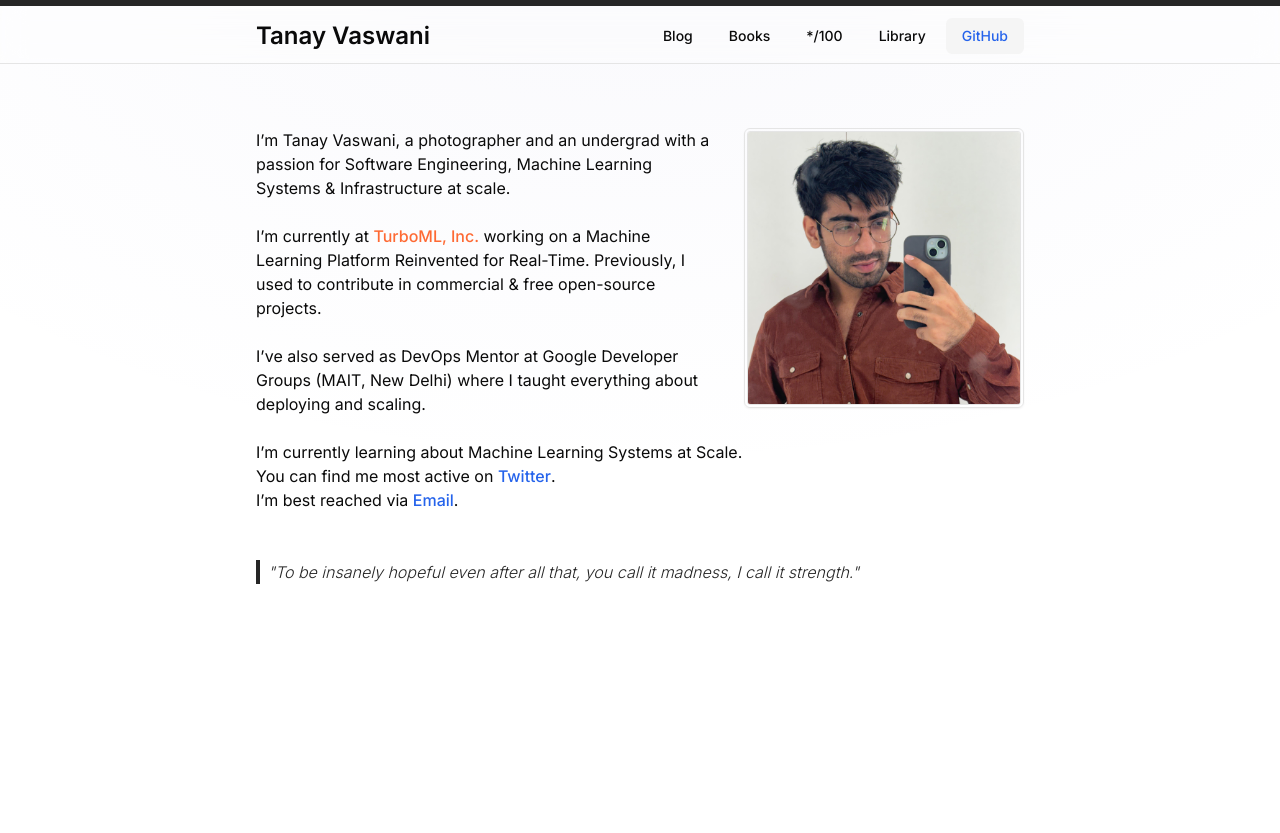
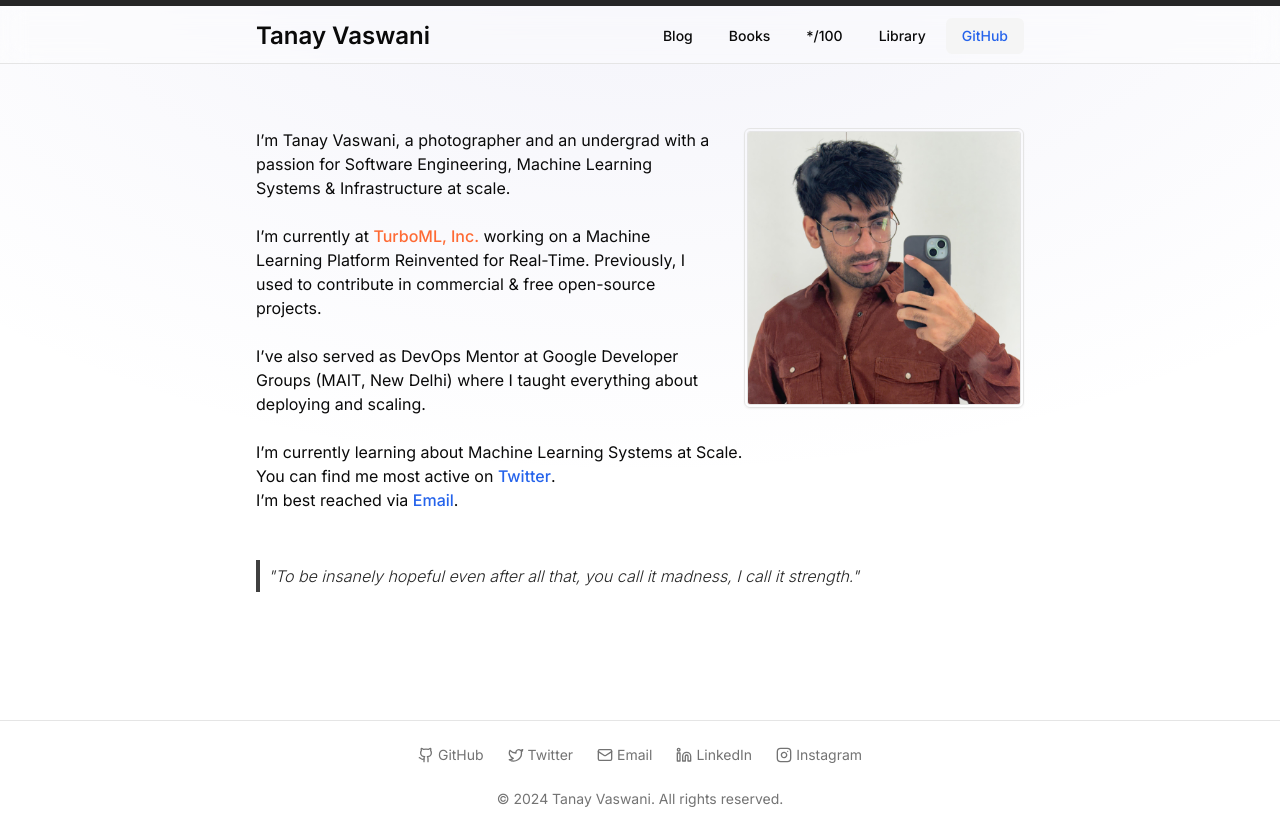
Before and after one commit to tanayvaswani/tanayvaswani.com, a Next.js app: page / in a window 1280 px wide. Before the commit the page ends 800 px from the top, so only its background shows below. Built offline with nearby package versions, Linux system fonts and the light colour scheme.

Commit message:
feat: Footer

```diff
--- a/src/app/layout.tsx
+++ b/src/app/layout.tsx
@@ -5,6 +5,7 @@ import "./globals.css";
 import { ThemeProvider } from "@/components/providers/theme-provider";
 
 import Navbar from "@/components/navigation/navbar";
+import Footer from "@/components/navigation/footer";
 
 const inter = Inter({
   subsets: ["latin"],
@@ -30,13 +31,13 @@ export default function RootLayout({
           enableSystem
           disableTransitionOnChange
         >
-          <div className="fixed top-0 z-[-2] h-screen w-screen bg-white bg-[radial-gradient(ellipse_80%_80%_at_50%_-20%,rgba(120,119,198,0.05),rgba(255,255,255,0))]"></div>
+          <div className="fixed top-0 z-[-2] h-screen w-screen bg-white bg-[radial-gradient(ellipse_80%_80%_at_50%_-20%,rgba(120,119,198,0.1),rgba(255,255,255,0))]" />
 
           <Navbar />
-
           <div className="px-6 md:px-0 md:max-w-screen-md md:mx-auto py-20 md:py-32">
             {children}
           </div>
+          <Footer />
         </ThemeProvider>
       </body>
     </html>
--- a/src/components/navigation/footer.tsx
+++ b/src/components/navigation/footer.tsx
@@ -1,8 +1,55 @@
+import { Github, Instagram, Linkedin, Mail, Twitter } from "lucide-react";
+import Link from "next/link";
+
+const socialRoutes = [
+  {
+    icon: Github,
+    title: "GitHub",
+    url: "https://github.com/tanayvaswani",
+  },
+  {
+    icon: Twitter,
+    title: "Twitter",
+    url: "htps://twitter.com/iTanayVaswani",
+  },
+  {
+    icon: Mail,
+    title: "Email",
+    url: "mailto:vaswani.tanay9@gmail.com",
+  },
+  {
+    icon: Linkedin,
+    title: "LinkedIn",
+    url: "https://www.linkedin.com/in/tanayvaswani/",
+  },
+  {
+    icon: Instagram,
+    title: "Instagram",
+    url: "https://www.instagram.com/tanayvaswani.tsx/",
+  },
+];
+
 const Footer = () => {
   return (
-    <div className="w-full border-t">
-      <div className="md:max-w-screen-lg md:mx-auto px-4 md:px-0">
+    <div className="w-full border-t py-6 bottom-0">
+      <div className="md:max-w-screen-md md:mx-auto px-4 md:px-0 flex flex-col items-center gap-6">
+        <div className="flex flex-wrap text-sm items-center justify-center gap-6 text-neutral-500">
+          {socialRoutes.map((route, index) => (
+            <Link
+              key={index}
+              href={route.url}
+              target="_blank"
+              rel="noopener noreferrer"
+              className="inline-flex items-center gap-1 hover:text-neutral-800"
+            >
+              <route.icon className="h-4 w-4" /> {route.title}
+            </Link>
+          ))}
+        </div>
 
+        <p className="text-sm text-neutral-500">
+          © 2024 Tanay Vaswani. All rights reserved.
+        </p>
       </div>
     </div>
   );
--- a/src/components/navigation/nav-menu.tsx
+++ b/src/components/navigation/nav-menu.tsx
@@ -35,7 +35,7 @@ const NavigationMenu = () => {
   const currentRoute = pathname.split("/")[1];
 
   return (
-    <div className="flex items-center justify-center gap-1">
+    <div className="hidden md:flex items-center justify-center gap-1">
       {navigationRoutes.map((route, index) => (
         <Button
           key={index}
--- a/src/components/sections/quote-section.tsx
+++ b/src/components/sections/quote-section.tsx
@@ -1,6 +1,6 @@
 const QuoteComponent = ({ quote }: { quote: string }) => {
   return (
-    <div className="pl-2 border-l-4 border-neutral-800">
+    <div className="pl-2 py-1 border-l-4 border-neutral-700">
       <blockquote className="italic font-light text-neutral-800">
         <p>&quot;{quote}&quot;</p>
       </blockquote>
```
